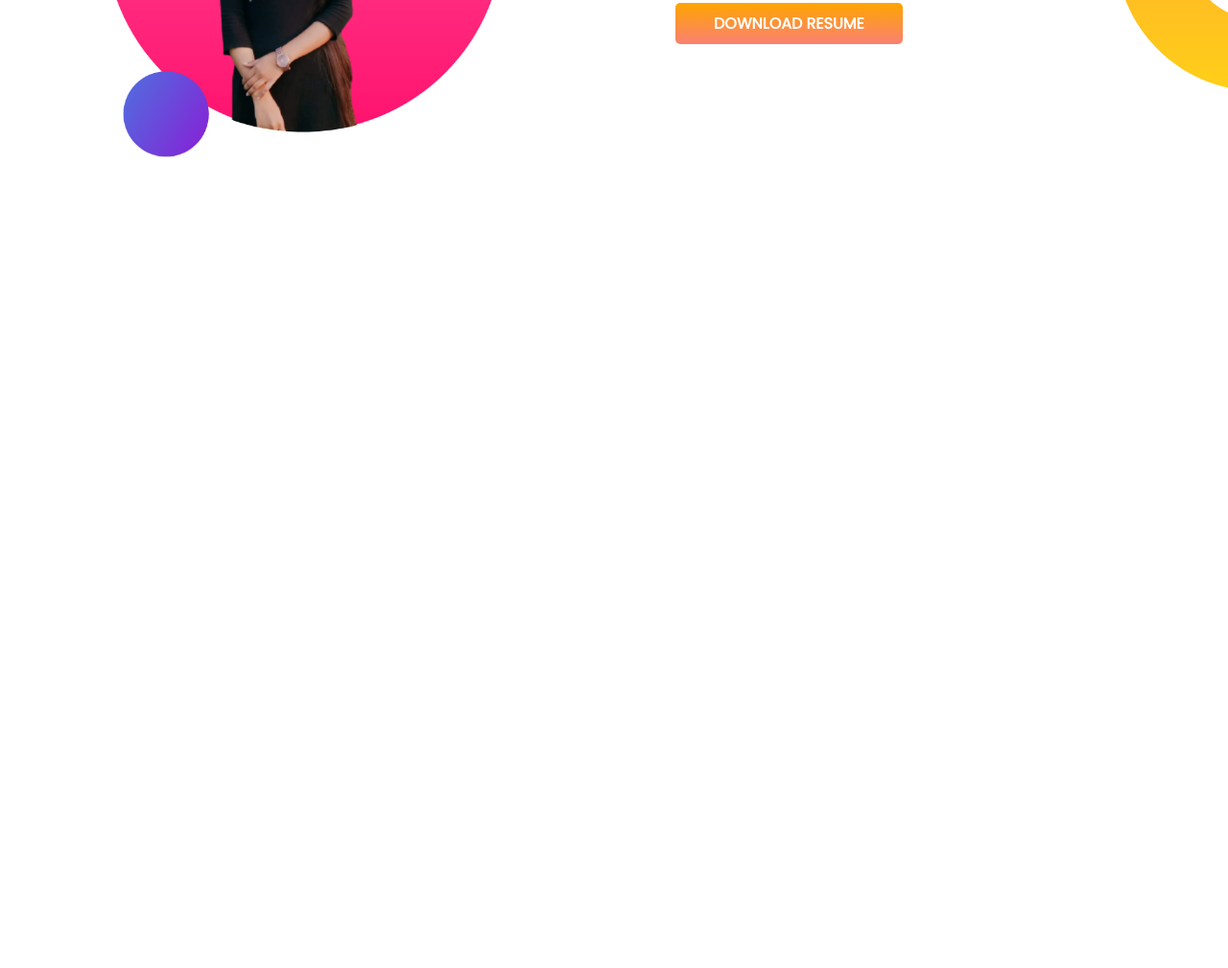
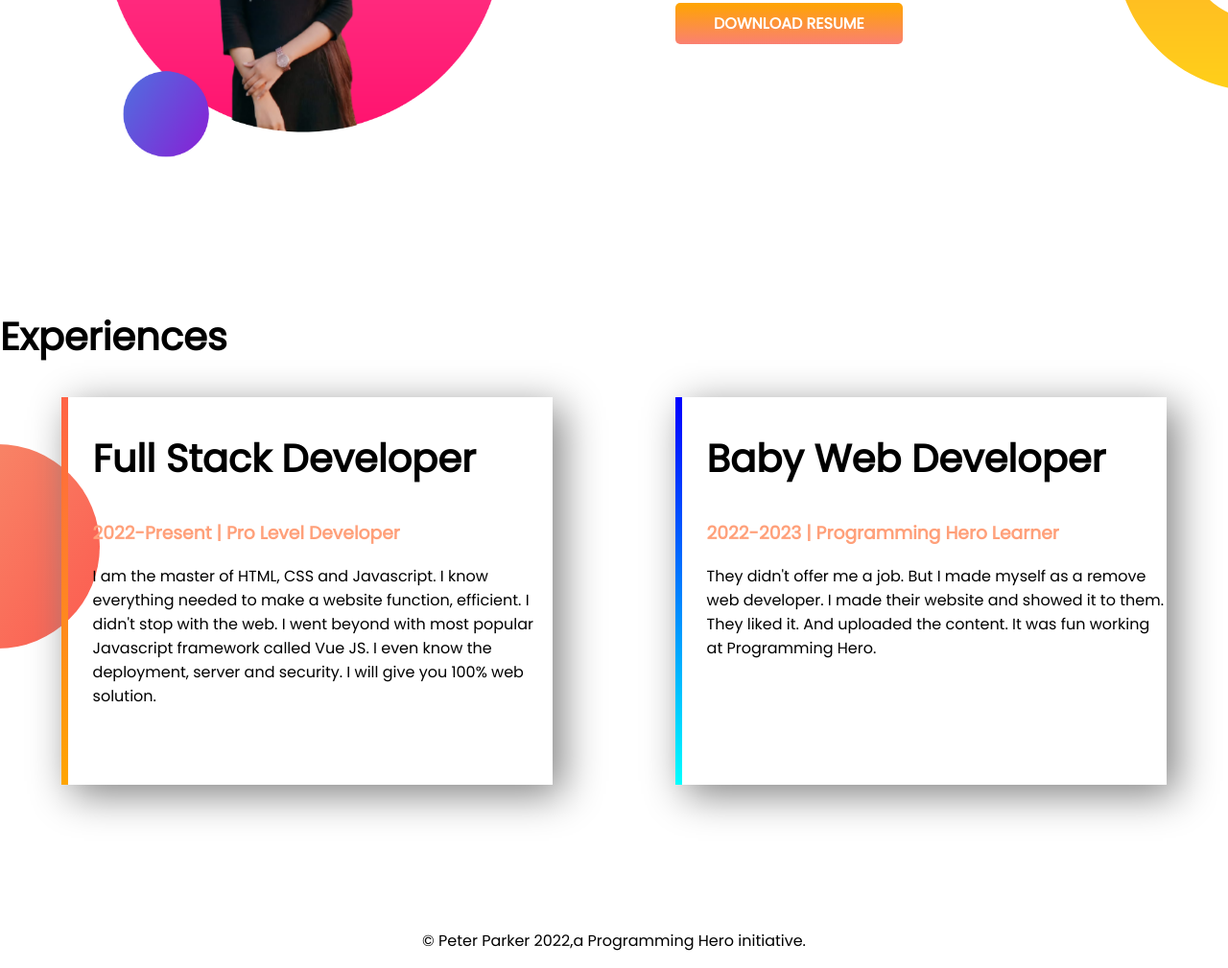
Before and after one commit to rabeyaislam1/developer-portfolio, a plain HTML site: page index.html in a window 1280 px wide. Shown: the part 893-1902 px from the top of the page at 96% size. Before the commit the page ends 1214 px from the top, so only its background shows below. Drawn offline with Linux system fonts and the light colour scheme; a web font is replaced by a local one.

Commit message:
last-part-added

```diff
--- a/index.html
+++ b/index.html
@@ -11,7 +11,7 @@
     <link rel="stylesheet" href="style.css">
 </head>
 <body>
-<section class="disign">
+<section class="disign flexible-container">
 
 <div class="style">
     <h1>Welcome TO</h1>
@@ -30,7 +30,7 @@
 
 </section>
 
-<section class="middle-part">
+<section class="middle-part flexible-container">
 
 <div class="style">
     <img src="images/km.pf.png" alt="">
@@ -48,6 +48,32 @@
 
 </section>
 
+<section class="last-part">
+    <h1>Experiences</h1>
+    <div class="flexible-container">
+        <div id="full-shadow" class="developer">
+            <h1>Full Stack Developer</h1>
+            <h3 class="add-color" >2022-Present | Pro Level Developer</h3>
+            <p>
+                I am the master of HTML, CSS and Javascript. I know everything needed to make a website function, efficient. I didn't stop with the web. I went beyond with most popular Javascript framework called Vue JS. I even know the deployment, server and security. I will give you 100% web solution.
+            </p>
+        </div>
 
+        <div id="baby-shadow" class="developer">
+            <h1>Baby Web Developer</h1>
+            <h3 class="add-color" >2022-2023 | Programming Hero Learner</h3>
+            <p>
+                They didn't offer me a job. But I made myself as a remove web developer. I made their website and showed it to them. They liked it. And uploaded the content. It was fun working at Programming Hero.
+            </p>
+        </div>
+    </div>
+
+</section>
+
+<footer>
+    <p>
+        © Peter Parker 2022,a Programming Hero initiative.
+    </p>
+</footer>
 </body>
 </html>
--- a/style.css
+++ b/style.css
@@ -8,7 +8,7 @@ h1 {
 .add-color {
   color: lightsalmon;
 }
-section {
+.flexible-container {
   display: flex;
   margin-bottom: 150px;
 }
@@ -36,3 +36,29 @@ section {
   background-repeat: no-repeat;
   background-position: right;
 }
+.last-part {
+  background-image: url(images/exp-bg.png);
+  background-repeat: no-repeat;
+  background-position: left;
+}
+.developer {
+  width: 40%;
+  margin-left: 5%;
+  margin-right: 5%;
+  padding-left: 2%;
+  padding-bottom: 5%;
+  box-shadow: 10px 10px 40px gray;
+}
+#baby-shadow {
+  border-left: 7px solid;
+  border-image: linear-gradient(blue, cyan);
+  border-image-slice: 1;
+}
+#full-shadow {
+  border-left: 7px solid;
+  border-image: linear-gradient(tomato, orange);
+  border-image-slice: 1;
+}
+footer p {
+  text-align: center;
+}
```
Also changed, not shown: 4 other files.
